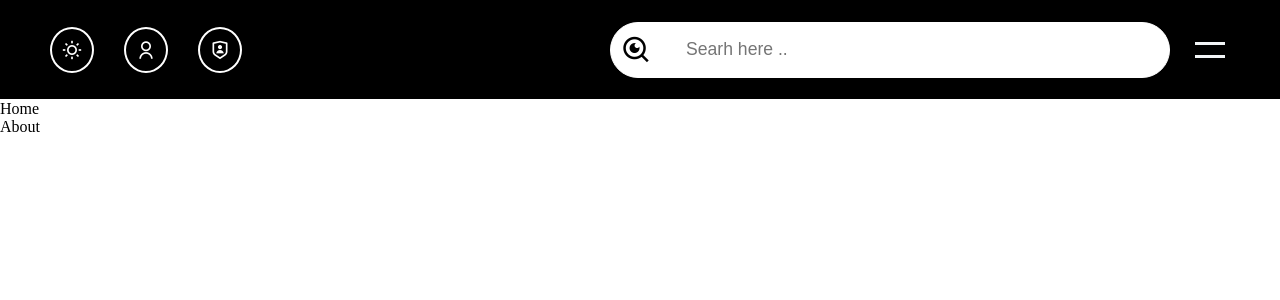
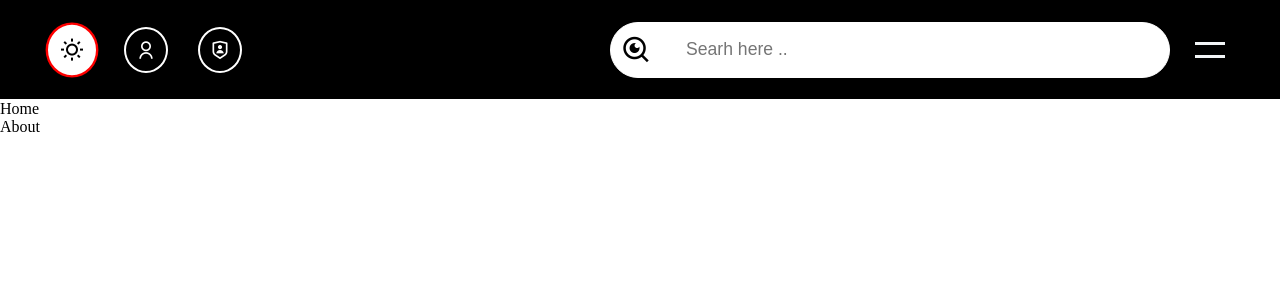
Before and after one commit to VanshVA/College-Project, a React (Vite) app: page / in a window 1280 px wide. In both pictures the pointer is over the icon 72 px from the left and 49 px from the top of the page. Shown: the top 300 px of the page. Built offline with nearby package versions, Linux system fonts and the light colour scheme.

Commit message:
navbar changed

```diff
--- a/index.html
+++ b/index.html
@@ -2,7 +2,7 @@
 <html lang="en">
   <head>
     <meta charset="UTF-8" />
-    <link rel="icon" type="image/svg+xml" href="/vite.svg" />
+    <link rel="icon" type="" href="./public/favicon.ico" />
     <meta name="viewport" content="width=device-width, initial-scale=1.0" />
     <link
     href="https://cdn.jsdelivr.net/npm/remixicon@4.2.0/fonts/remixicon.css"
--- a/package.json
+++ b/package.json
@@ -13,7 +13,8 @@
     "@fortawesome/react-fontawesome": "^0.2.0",
     "font-awesome": "^4.7.0",
     "react": "^18.2.0",
-    "react-dom": "^18.2.0"
+    "react-dom": "^18.2.0",
+    "react-router-dom": "^6.22.3"
   },
   "devDependencies": {
     "@types/react": "^18.2.66",
--- a/src/App.jsx
+++ b/src/App.jsx
@@ -1,10 +1,15 @@
 import React from 'react'
 import './App.css';
 import { Navbar, Home, About } from './components/index'
+import { Route , Routes } from 'react-router-dom';
+
 export default function App() {
   return (
     <>
     <Navbar></Navbar>
+    <Routes>
+    {/* <Route path="/admin" element={<Admin/>} /> */}
+    </Routes>
     <Home></Home>
     <About></About>
     </>
--- a/src/components/Header/Navbar.css
+++ b/src/components/Header/Navbar.css
@@ -25,6 +25,17 @@
     color: white;
     border: 2px solid white;
     border-radius: 50%;
+    transition: 0.5s;
+    border: 2px solid white;
+    box-sizing: border-box;
+}
+
+.Navbar .Navbar-Links i:hover{
+    transform: scale(1.2);
+    cursor: pointer;
+    background-color: white;
+    color: black;
+    border:2px solid  red;
 }
 
 .Navbar .Navbar-Right {
--- a/src/main.jsx
+++ b/src/main.jsx
@@ -1,10 +1,13 @@
 import React from 'react'
 import ReactDOM from 'react-dom/client'
 import App from './App.jsx'
+import { BrowserRouter } from 'react-router-dom'
 
 
 ReactDOM.createRoot(document.getElementById('root')).render(
   <React.StrictMode>
+    <BrowserRouter>
     <App />
+    </BrowserRouter>
   </React.StrictMode>,
 )
```
Also changed, not shown: 2 other files (tests, documents, lock files or other folders).
